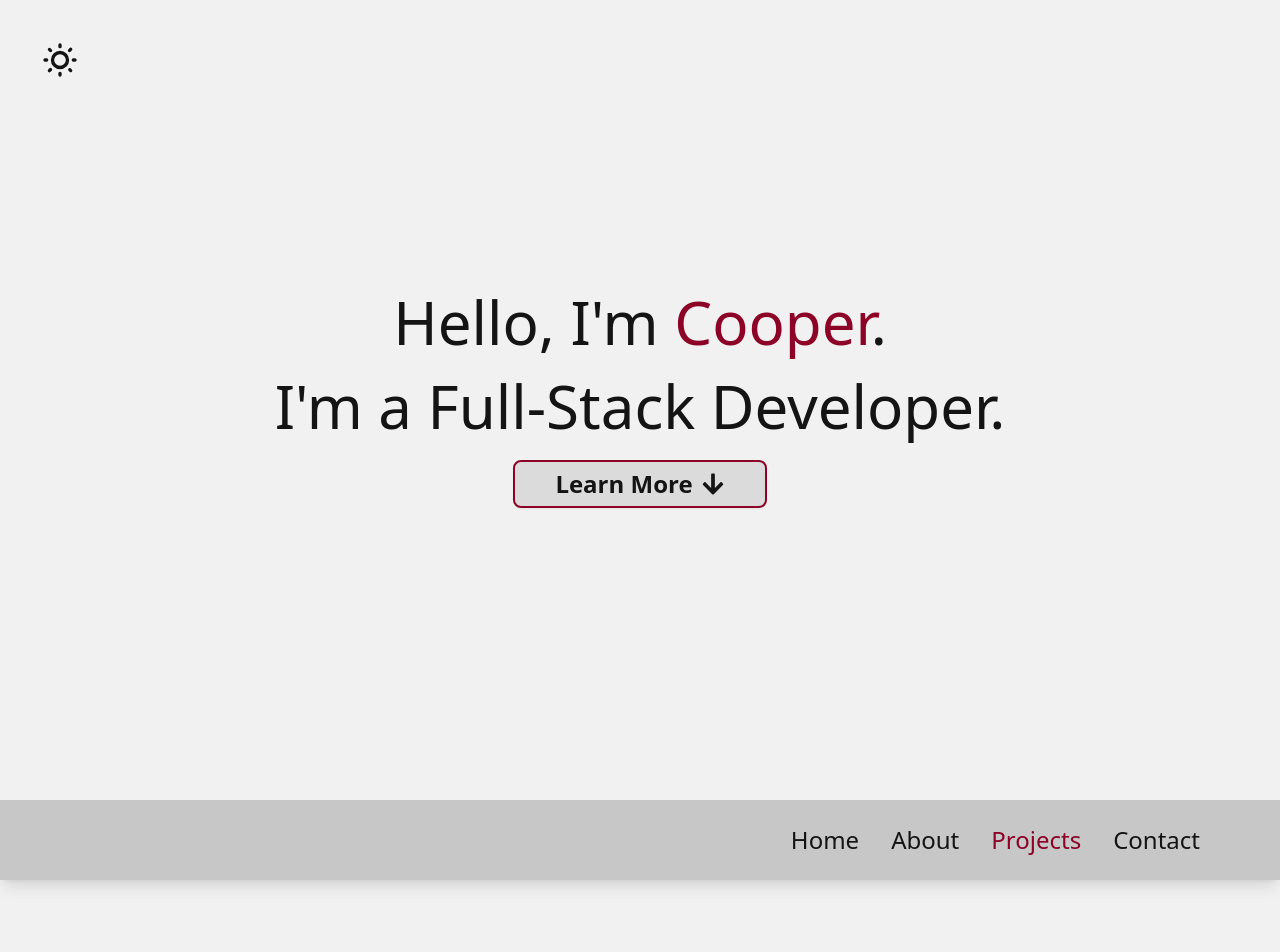
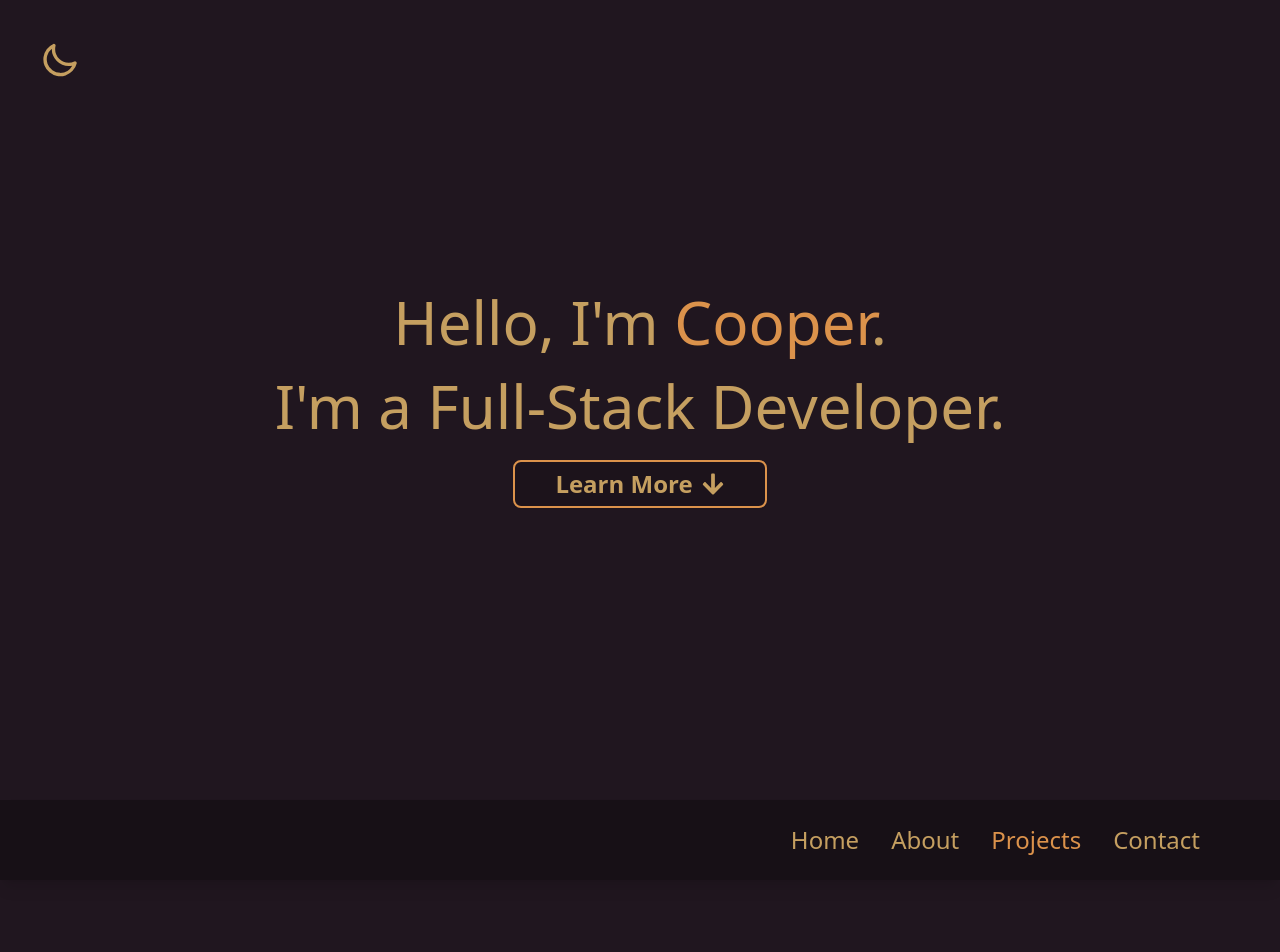
Before and after one commit to cooperWWrachow/React-Portfolio, a Next.js app in the folder portfolio/: page / in a window 1280 px wide. Shown: the top 952 px of the page. Built offline with nearby package versions, Linux system fonts and the light colour scheme.

Commit message:
Update Project, Theme

```diff
--- a/portfolio/app/page.tsx
+++ b/portfolio/app/page.tsx
@@ -9,18 +9,18 @@ import Footer from "@/components/Footer";
 import { useEffect, useState } from "react";
 
 export default function Home() {
-  const [theme, setTheme] = useState("autumn"); // Default theme
+  const [theme, setTheme] = useState("coffee"); // Default theme
   const [isLoading, setIsLoading] = useState(true)
 
   useEffect(() => {
-    const savedTheme = localStorage.getItem('theme') || 'autumn'
+    const savedTheme = localStorage.getItem('theme') || 'coffee'
     setTheme(savedTheme)
     document.documentElement.setAttribute("data-theme", savedTheme);
     setIsLoading(false)
   }, [])
 
   const updateTheme = () => {
-    const newTheme = theme === 'coffee' ? 'autumn' : 'coffee'
+    const newTheme = theme === 'autumn' ? 'coffee' : 'autumn'
     setTheme(newTheme);
     document.documentElement.setAttribute("data-theme", newTheme);
     localStorage.setItem("theme", newTheme);
--- a/portfolio/components/Project.tsx
+++ b/portfolio/components/Project.tsx
@@ -6,7 +6,8 @@ const Project = () => {
 
   const projects = [
     {name: 'Rate My Students', image: "/rms.png", type: "Social Media App", desc: 'Ever heard of "Rate My Professors"? Here, teachers have the ability to leave ratings on their students for all to see!', github: 'https://github.com/cooperWWrachow/Rate-My-Students', live: 'https://www.ratemystudents.xyz/' },
-    {name: 'ClimaWear', image: "/climawear.png", type: "Personal Care App", desc: 'With ClimaWear, turn your closet virtual! Gain the ability to be recommended a new outfit every day based on the weather.', github: 'https://github.com/cooperWWrachow/ClimaWear', live: 'https://www.climawear.cloud/' }
+    {name: 'ClimaWear', image: "/climawear.png", type: "Personal Care App", desc: 'With ClimaWear, turn your closet virtual! Gain the ability to be recommended a new outfit every day based on the weather.', github: 'https://github.com/cooperWWrachow/ClimaWear', live: 'https://www.climawear.cloud/' },
+    {name: 'iter8or', image: "/iter8or.png", type: "Scrum Retro App", desc: 'Iter8or revolutionizes the way teams conduct sprint retrospectives. Confidently state what you loved, loathed, longed, and learned with your team membrs!', github: 'https://github.com/cooperWWrachow/iter8or-GDIT', live: 'https://github.com/cooperWWrachow/iter8or-GDIT' },
   ]
 
   return (
```
Also changed, not shown: portfolio/public/iter8or.png (added).
